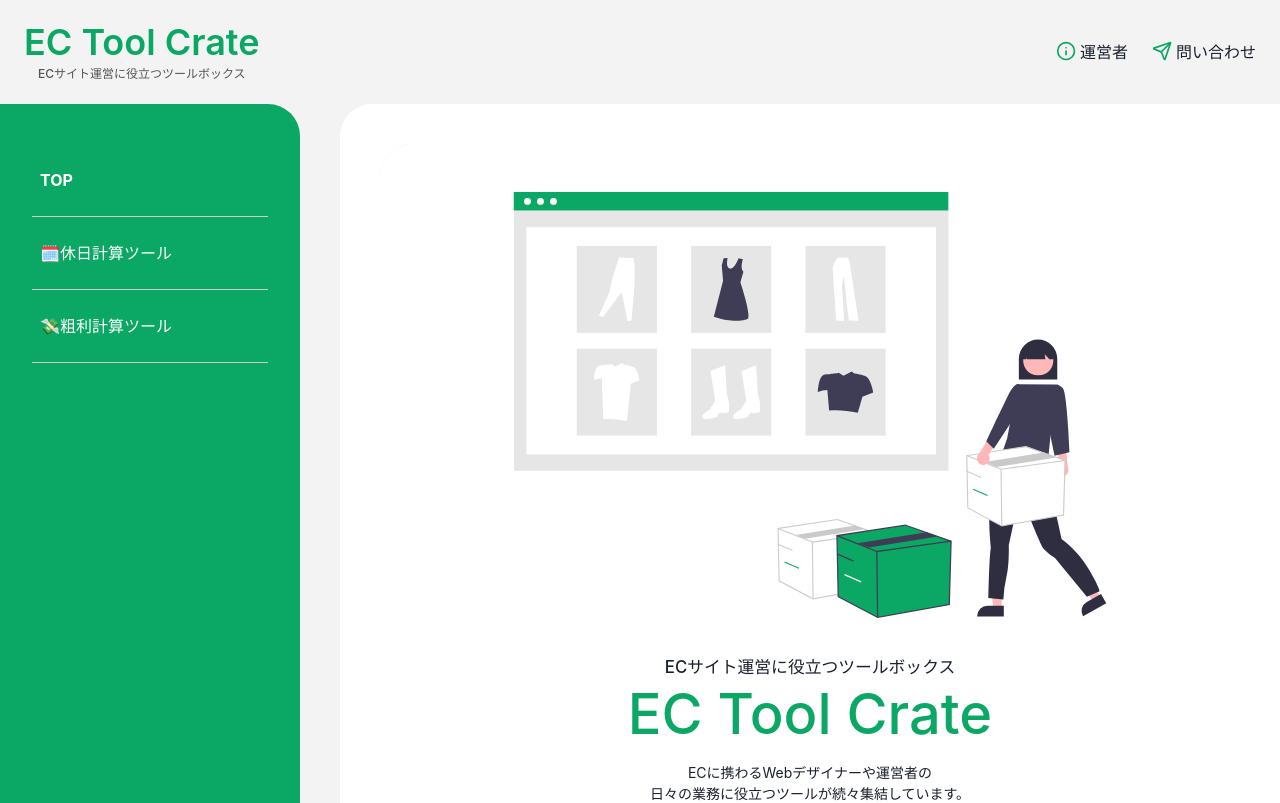
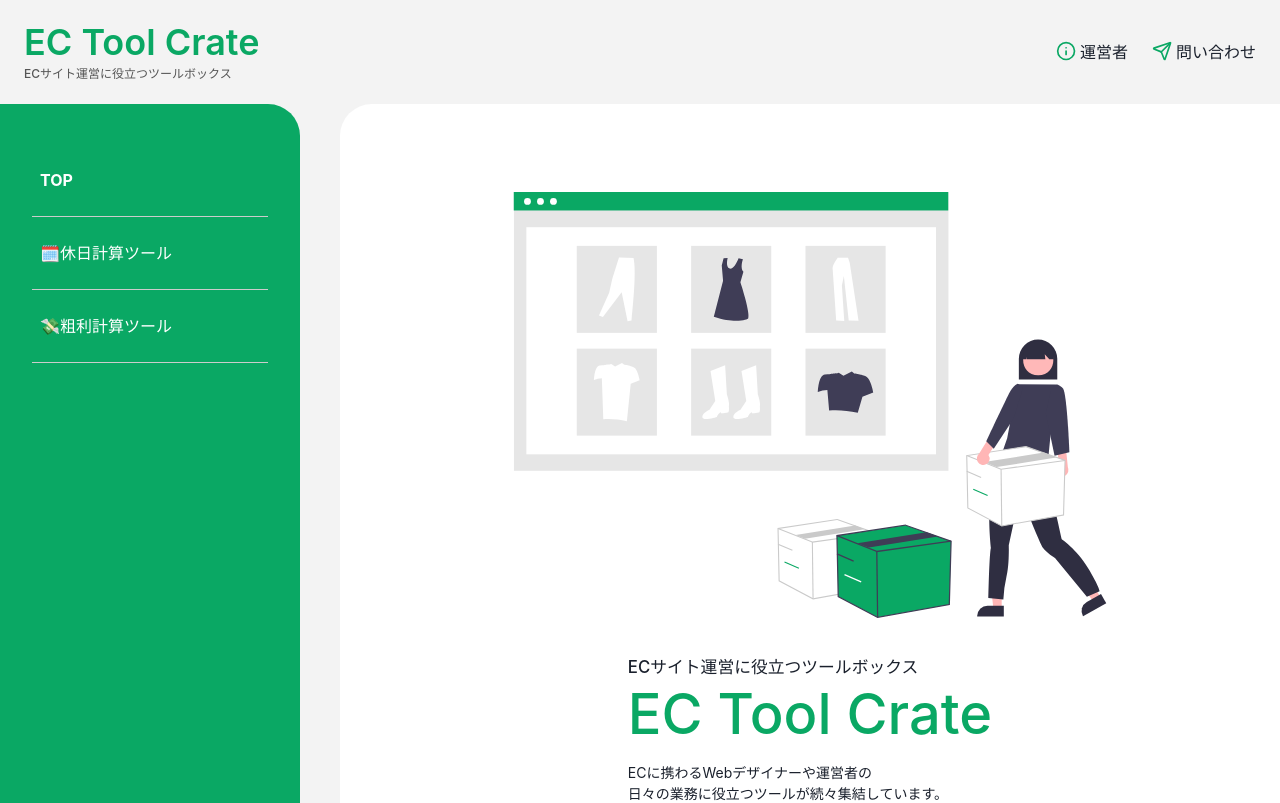
Before and after one commit to mimihokuro/app, a React (Vite) app: page / in a window 1280 px wide. Shown: the top 803 px of the page. Built offline with nearby package versions, Linux system fonts and the light colour scheme.

Commit message:
🔥 冗長化しているスタイルの削除と全体包括化に伴うスタイルの移動による削除

```diff
--- a/src/App.css
+++ b/src/App.css
@@ -1,6 +1,5 @@
 #root {
   margin: 0 auto;
-  text-align: center;
 }
 
 .logo {
--- a/src/layouts/Sidebar.jsx
+++ b/src/layouts/Sidebar.jsx
@@ -33,12 +33,10 @@ const Sidebar = () => {
       maxW="300"
       width={"100%"}
       top={0}
-      left={{ base: "-100%", sm: "-100%", md: "-100%", lg: "0" }}
+      left={{ base: "-100%", lg: "0" }}
       borderRightRadius={"32px"}
       position={{
         base: "absolute",
-        sm: "absolute",
-        md: "absolute",
         lg: "sticky",
       }}
     >
--- a/src/pages/TopPage.jsx
+++ b/src/pages/TopPage.jsx
@@ -8,13 +8,6 @@ function TopPage() {
     <Stack
       width={"100%"}
       placeItems={"center"}
-      borderLeftRadius={{
-        base: "0px",
-        sm: "0px",
-        md: "32px",
-        lg: "32px",
-      }}
-      overflow={"hidden"}
       backgroundColor={"#E6E6E6"}
       gap={16}
     >
```
